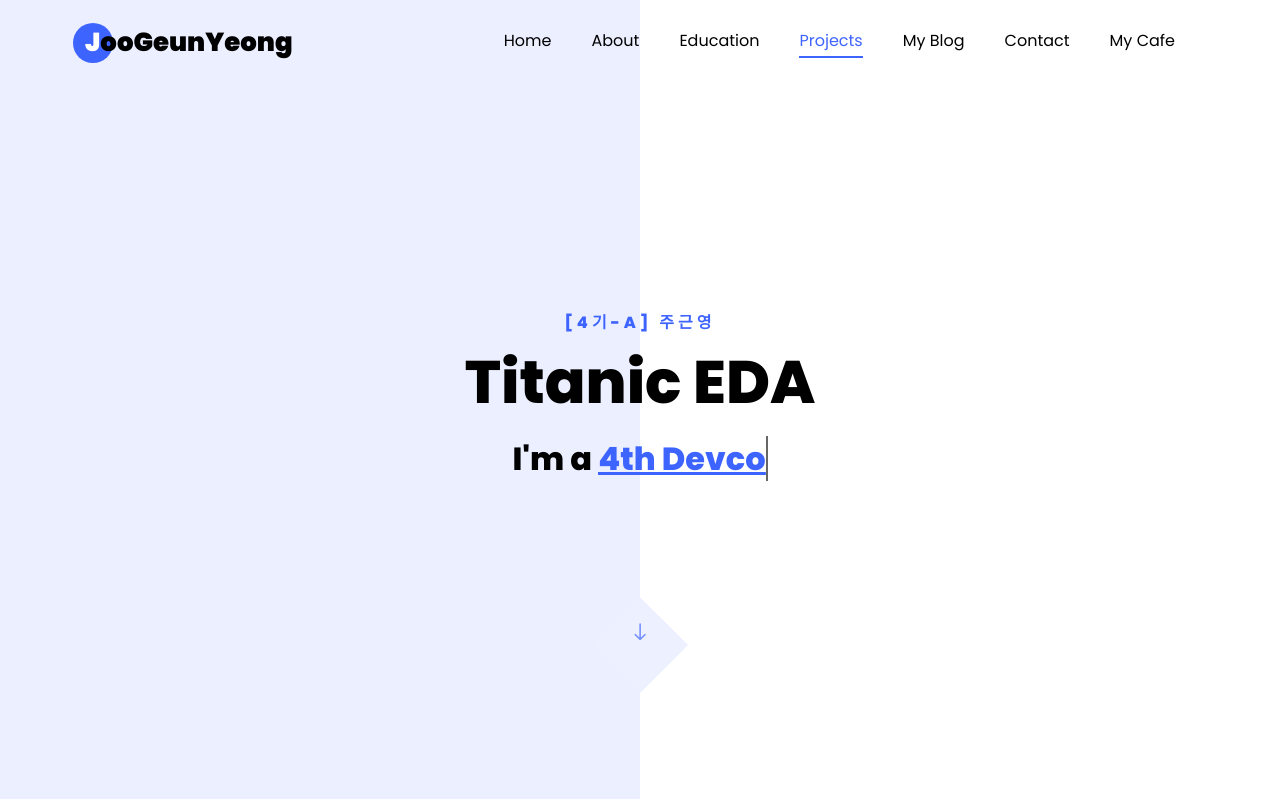
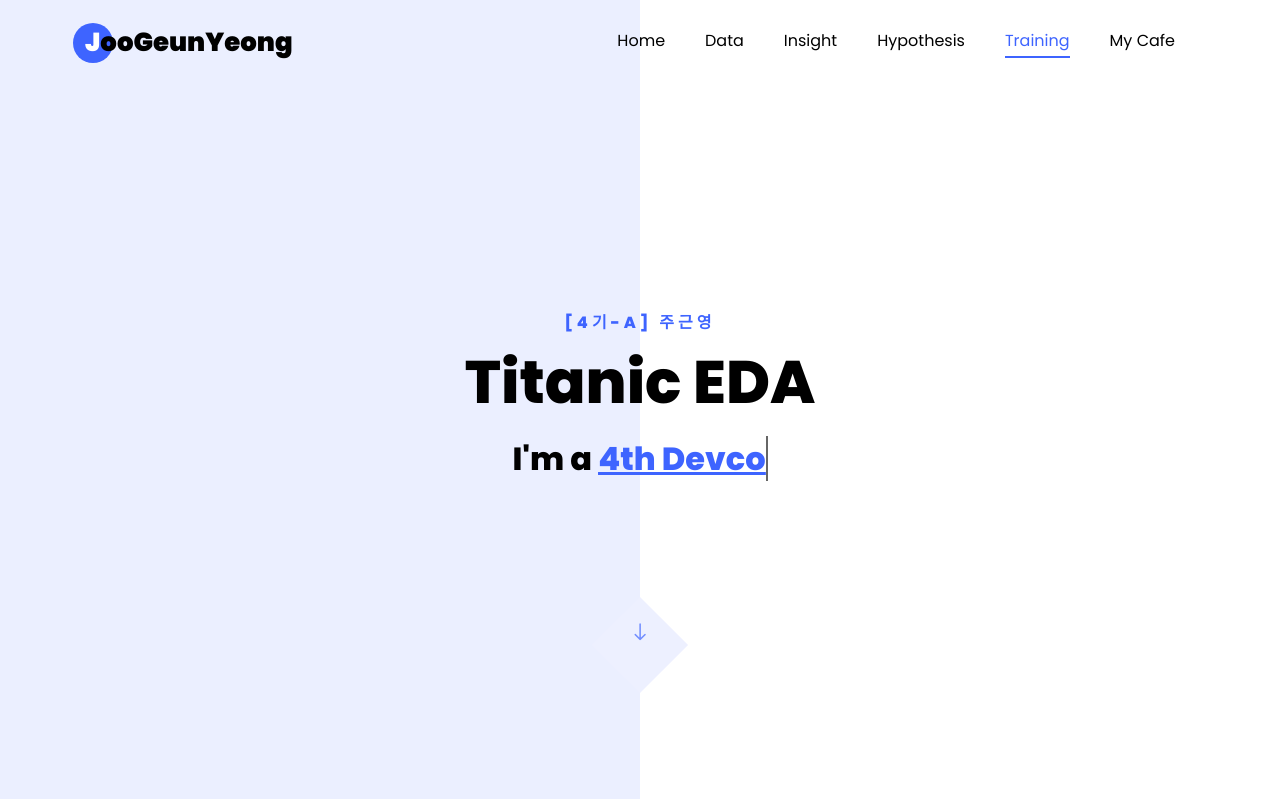
Before and after one commit to GeunYeongii/django-web, a Django app: page /eda/ in a window 1280 px wide. Shown: the top 799 px of the page. Run offline with Django 4.2, Linux system fonts and the light colour scheme; some libraries are stand-ins or nearby versions; some web fonts are replaced.

Commit message:
change nav

```diff
--- a/webproj/homepage/template/eda.html
+++ b/webproj/homepage/template/eda.html
@@ -39,14 +39,13 @@
 			<div class="collapse navbar-collapse" id="ftco-nav">
 				<ul class="navbar-nav nav ml-auto">
 					<li class="nav-item"><a href="#home-section" class="nav-link"><span>Home</span></a></li>
-					<li class="nav-item"><a href="#about-section" class="nav-link"><span>About</span></a></li>
-					<li class="nav-item"><a href="#education-section" class="nav-link"><span>Education</span></a></li>
-					<li class="nav-item"><a href="#projects-section" class="nav-link"><span>Projects</span></a></li>
+					<li class="nav-item"><a href="#about-section" class="nav-link"><span>Data</span></a></li>
+					<li class="nav-item"><a href="#Insight" class="nav-link"><span>Insight</span></a></li>
+					<li class="nav-item"><a href="#Hypothesis" class="nav-link"><span>Hypothesis</span></a></li>
 					<!-- <li class="nav-item"><a href="#side-projects-section" class="nav-link"><span>Side
-								Projects</span></a> -->
-					</li>
-					<li class="nav-item"><a href="#blog-section" class="nav-link"><span>My Blog</span></a></li>
-					<li class="nav-item"><a href="#contact-section" class="nav-link"><span>Contact</span></a></li>
+								Projects</span></a></li> -->
+
+					<li class="nav-item"><a href="#Training" class="nav-link"><span>Training</span></a></li>
 					<li class="nav-item"><a href="/coffee" class="nav-link"><span>My Cafe</span></a></li>
 				</ul>
 			</div>
@@ -70,7 +69,7 @@
 		</div>
 		</div>
 		<div class="mouse">
-			<a href="#about" class="mouse-icon">
+			<a href="#about-section" class="mouse-icon">
 				<div class="mouse-wheel"><span class="ion-ios-arrow-round-down"></span></div>
 			</a>
 		</div>
@@ -166,7 +165,7 @@
 						</ul>
 					</nav>
 				</div>
-				<div class="col-md-9" id="education-section">
+				<div class="col-md-9" id="Insight">
 					<div id="page-1" class="page one">
 						<h2 class="heading">Insight</h2>
 						<div class="resume-wrap d-flex ftco-animate">
@@ -254,7 +253,7 @@
 					</div>
 
 					<div id="page-2" class="page two">
-						<h2 class="heading">Hypothesis</h2>
+						<h2 id="Hypothesis" class="heading">Hypothesis</h2>
 						<div class="resume-wrap d-flex ftco-animate">
 							<div class="icon d-flex align-items-center justify-content-center">
 								<span class="flaticon-ideas"></span>
@@ -288,7 +287,7 @@
 					</div>
 
 					<div id="page-4" class="page four">
-						<h2 id="projects-section" class="heading">Training</h2>
+						<h2 id="Training" class="heading">Training</h2>
 						<div class="resume-wrap d-flex ftco-animate">
 							<div class="icon d-flex align-items-center justify-content-center">
 								<span class="flaticon-ideas"></span>
--- a/webproj/homepage/template/index.html
+++ b/webproj/homepage/template/index.html
@@ -412,7 +412,7 @@
 			</div>
 		</div>
 	</section>
-
+<!--
 	<section class="ftco-section ftco-hireme img" style="background-image: url(images/bg_1.jpg)">
 		<div class="overlay"></div>
 		<div class="container">
@@ -424,7 +424,7 @@
 				</div>
 			</div>
 		</div>
-	</section>
+	</section> -->
 
 	<section class="ftco-section contact-section ftco-no-pb" id="contact-section">
 		<div class="container">
@@ -432,7 +432,7 @@
 				<div class="col-md-7 heading-section text-center ftco-animate">
 					<h1 class="big big-2">Contact</h1>
 					<h2 class="mb-4">Contact Me</h2>
-					<p>회사와 함께 성장하는 개발자가 되겠습니다. 연락주세요.</p>
+					<!-- <p>회사와 함께 성장하는 개발자가 되겠습니다. 연락주세요.</p> -->
 				</div>
 			</div>
 
```
